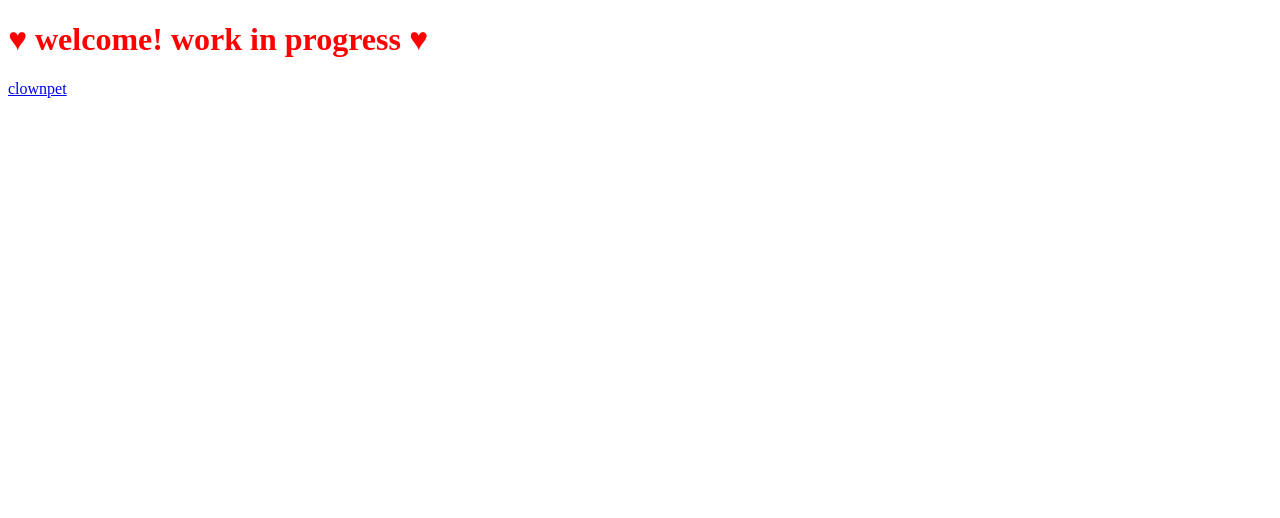
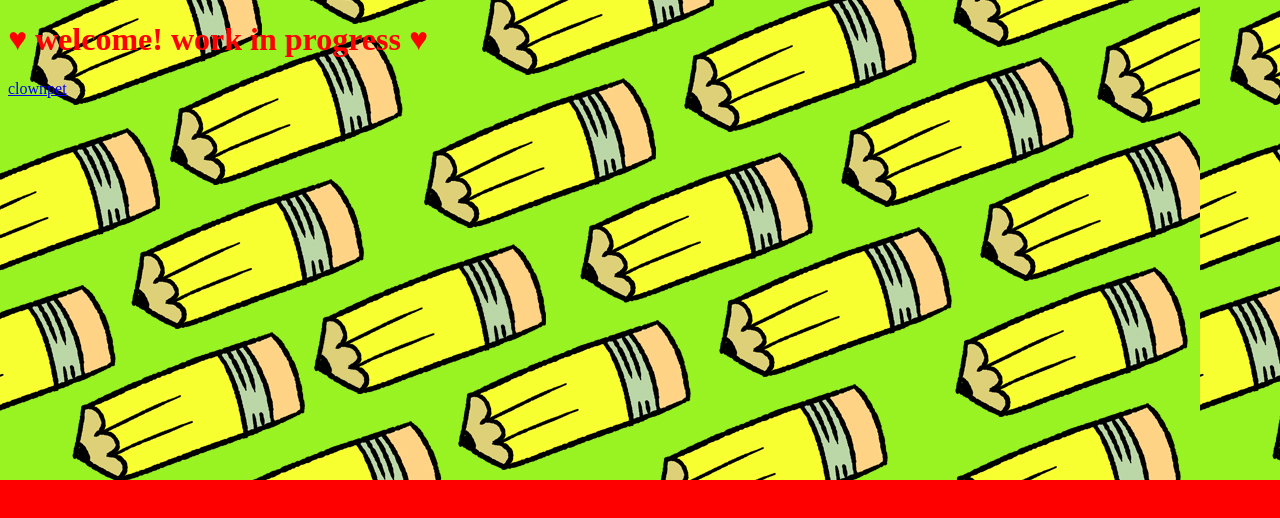
Before and after one commit to colorpulp/colorpulp.github.io, a plain HTML site: page index.html in a window 1280 px wide. Drawn offline with Linux system fonts and the light colour scheme.

Commit message:
add background image through css

```diff
--- a/colorpulp-css.css
+++ b/colorpulp-css.css
@@ -1,3 +1,7 @@
 h1 {
 	color: red;
 }
+
+body {
+	background: red url(banner01_v01.jpg) repeat-x fixed;
+}
```
Also changed, not shown: banner01_v01.jpg (added).
